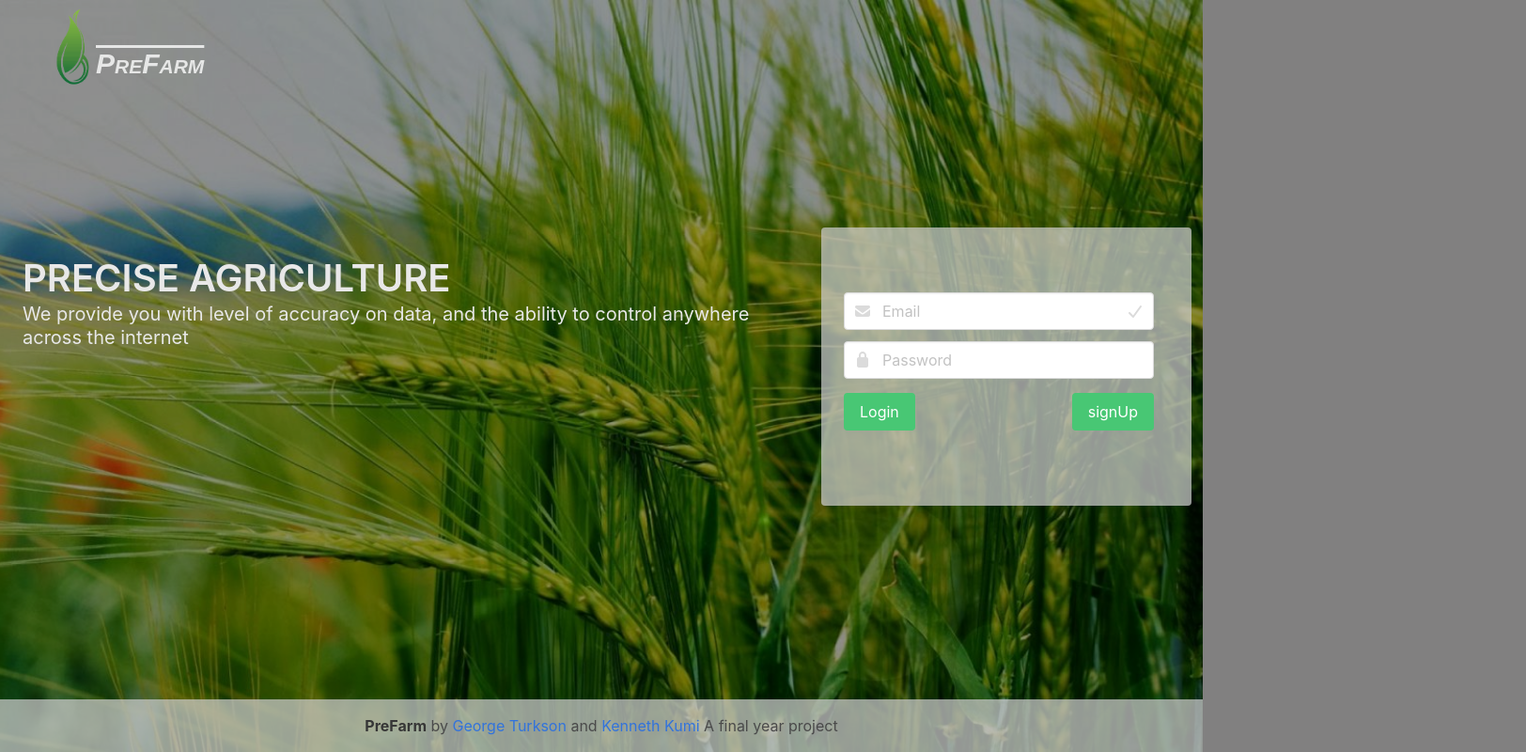
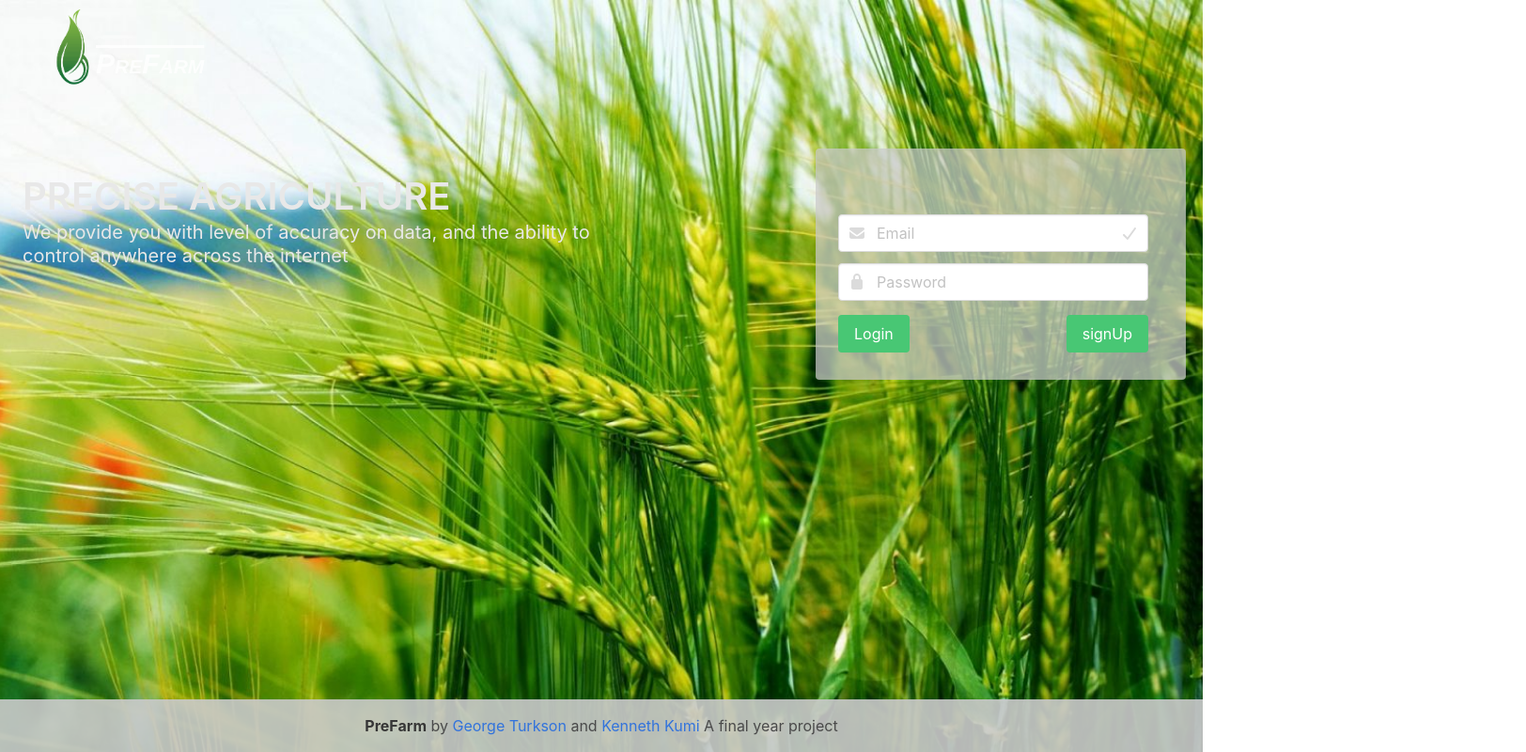
Before and after one commit to gtsorho/prefarm-js, a website: page views/index.html in a window 1280 px wide. Shown: the whole page at 94% size, 1624 px wide, since content can reach past the window. Drawn offline with nearby package versions, Linux system fonts and the light colour scheme; files that its build step writes are made by us from their sources; no server answers; files whose address does not match are found by name.

Commit message:
image processor 2/4/2020

```diff
--- a/css/style.css
+++ b/css/style.css
@@ -1,12 +1,10 @@
 body,html{
-    margin: 0;
-    height: 100%;
-    /* background-image: url("../media/landimage.jpg"); */
+
+    background-image: url("../media/landimage.jpg");
     background-position: center center;
     background-repeat:  no-repeat;
     background-attachment: fixed;
     background-size:  cover;
-    background-color: rgba(34, 33, 33, 0.568);
     scroll-behavior: unset;
 
 }
@@ -20,13 +18,15 @@ body,html{
 }
 #signUp{
     display: none;
+    margin-bottom: 106px;
 }
 #signIn{
     height: 40%;
+    margin: -18px;
 }
 #signinArt{
-    height: 100%;
-    top: 45%;
+    height: 303%;
+    top: 83%;
     background-color: #cacacabb;
 }
 #signincont{
@@ -56,21 +56,14 @@ body,html{
     color: #ffffffc7;
 }
 .footer{
-    background-color: #cacacabb;
+    background-color: #cacacae6;
     padding: 1rem 1.5rem 1rem;
     bottom: 0;
-    position: absolute;
+    position: fixed;
     width: 100%;
 }
-.overlay{
-    position: absolute;
-    top: 0;
-    left: 0;
-    width: 100%;
-    height: 100%;
-    z-index: 10;
-    background-color: rgba(0, 0, 0, 0.432); /*dim the background*/
-  }
+
+
 ::-webkit-scrollbar {
 	width: 10px;
 	background-color: #F5F5F5;
@@ -96,23 +89,21 @@ body,html{
     width: 50%;
     float: left;
 }
-#herotit{
+ #herotit{
     font-size: 40px;
     text-align:  left;
-    white-space: nowrap;
+    white-space: normal;
     overflow: hidden;
-    width: 40em;
-    animation: type 3s steps(60, end);
+
+
   }
   #herosub{
     font-size: 20px;
     text-align:  left;
-    white-space: nowrap;
+    white-space:normal;
     overflow: hidden;
-    width: 40em;
-    animation: type 5s steps(60, end);
+
   }
-
   @keyframes type{
     from { width: 0; }
   }
--- a/views/index.html
+++ b/views/index.html
@@ -3,7 +3,7 @@
 
 <head>
   <meta charset="utf-8">
-  <!-- <meta name="viewport" content="width=device-width, initial-scale=1"> -->
+  <meta name="viewport" content="width=device-width, initial-scale=1">
   <title>Hello Bulma!</title>
   <link rel="stylesheet" href="bulma-0.8.0/css/bulma.min.css">
   <link rel="stylesheet" href="css/style.css">
@@ -17,8 +17,7 @@
 </script>
 </head>
 
-<body style="background-image: url('media/landimage.jpg');">
-  <div class="overlay">
+<body>
   <div class="container">
     <nav class="navbar " role="navigation" aria-label="main navigation">
       <div class="navbar-brand">
@@ -36,21 +35,22 @@
     </nav>
   </div>
 
-
+  <div class="columns" style="width: 100%;">
+    <div class="column is-three-fifths">
   <section class="hero">
-      <div class="hero-body">
+    <div class="hero-body" style="width:183%;padding-bottom: 0%;padding-top: 4%;">
       <div class="container">
         <h1 class="title" id="herotit" style="color: #e8e8e8;">
           PRECISE AGRICULTURE
         </h1>
         <h6 class="subtitle" id="herosub" style="color: #e8e8e8;">
-            We provide you with level of accuracy on data, and the ability to control anywhere <br>
-            across the internet
+          We provide you with level of accuracy on data, and the ability to control anywhere across the internet
         </h6>
       </div>
     </div>
   </section>
-
+  </div>
+  <div class="column">
   <div class="tile is-parent is-3.5 is-pulled-right " id="signIn">
     <article class="tile is-child notification " id="signinArt">
       <div class="content" id="signincont">
@@ -190,6 +190,8 @@
         <!-- end of signup -->
     </article>
   </div>
+  </div>
+</div>
 
 
   <!-- footer -->
@@ -202,7 +204,6 @@
     </div>
   </footer>
   <!-- footer end -->
-  </div>
 
 </body>
 
```
Also changed, not shown: views/dash.html (+3 -2 lines). Lines whose indentation alone changed are shown as unchanged.
